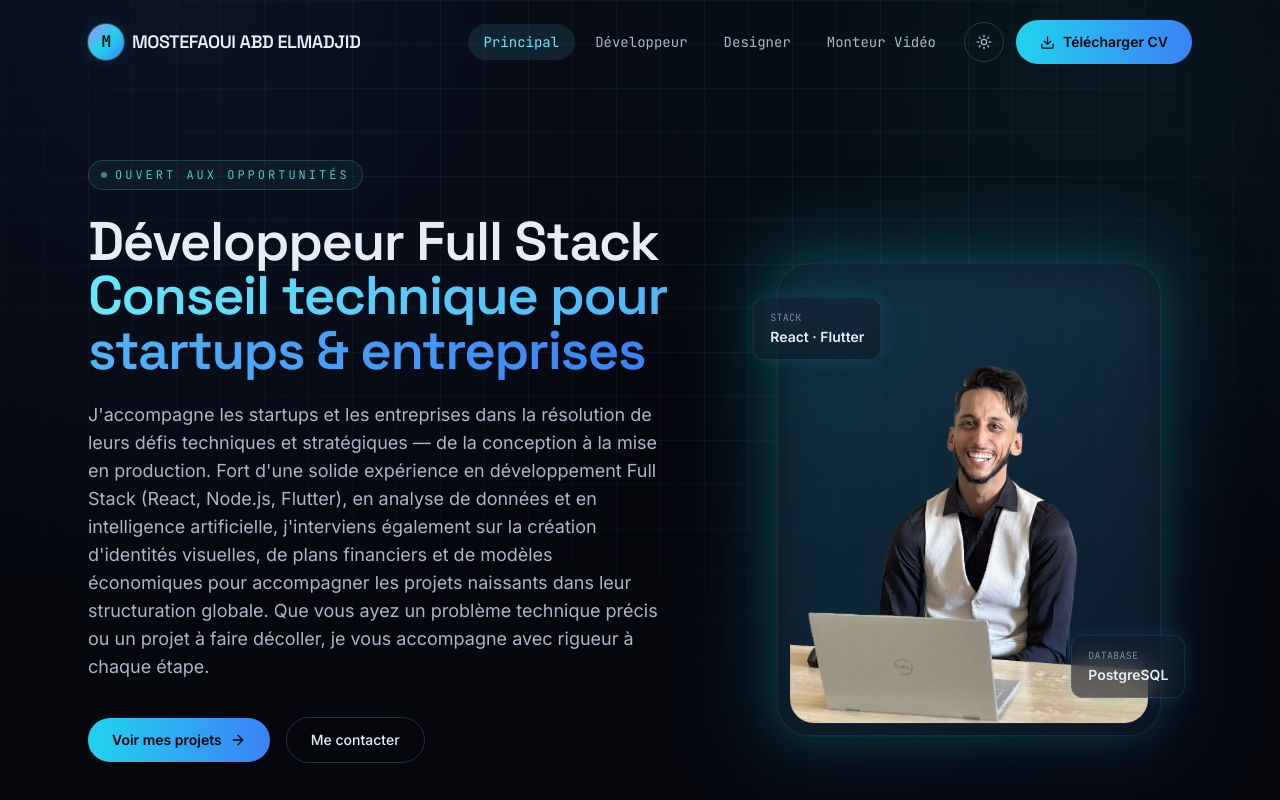
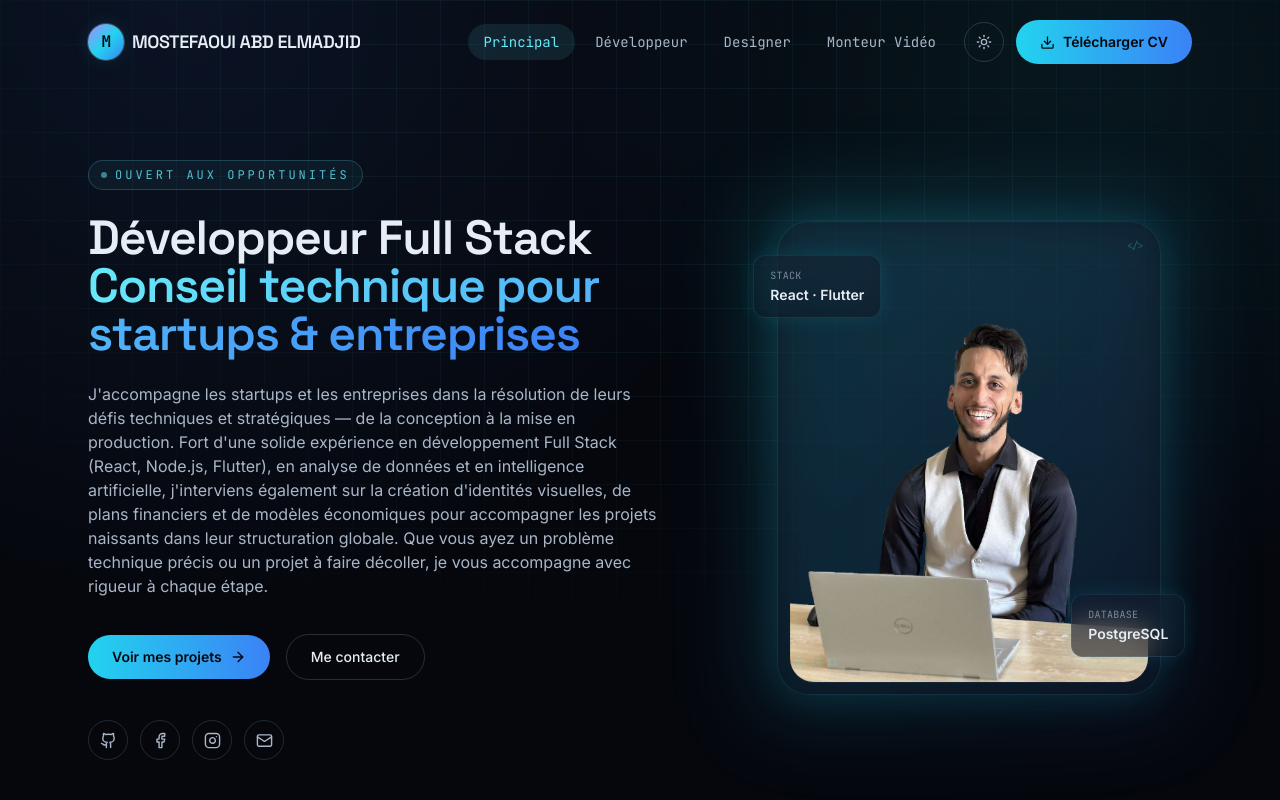
Before and after one commit to ma6id/portfolio, a React (Vite) app: page / in a window 1280 px wide. Shown: the top 800 px of the page. Built offline with nearby package versions, Linux system fonts and the light colour scheme.

Commit message:
feat: réduction taille texte Hero + animation grid derrière la photo

```diff
--- a/src/components/Hero.tsx
+++ b/src/components/Hero.tsx
@@ -16,7 +16,7 @@ export default function Hero() {
           </Reveal>
 
           <Reveal delay={80}>
-            <h1 className="font-display font-semibold text-4xl sm:text-5xl lg:text-[3.4rem] leading-[1.08] tracking-tight text-mist-100 max-w-full break-words">
+            <h1 className="font-display font-semibold text-3xl sm:text-4xl lg:text-5xl leading-[1.1] tracking-tight text-mist-100">
               {identity.role1}
               <br />
               <span className="text-gradient">{identity.role2}</span>
@@ -24,7 +24,7 @@ export default function Hero() {
           </Reveal>
 
           <Reveal delay={160}>
-            <p className="mt-6 text-mist-300 text-base sm:text-lg leading-relaxed max-w-xl">
+            <p className="mt-6 text-mist-300 text-sm sm:text-base leading-relaxed max-w-xl">
               {identity.intro}
             </p>
           </Reveal>
@@ -80,12 +80,22 @@ export default function Hero() {
         <Reveal delay={200} className="relative">
           <div className="relative mx-auto max-w-sm">
             <div className="absolute -inset-6 rounded-[2.5rem] bg-gradient-to-br from-cyan-400/20 to-azure-500/10 blur-2xl" />
-            <div className="relative glass rounded-[2rem] p-3 shadow-glow animate-float">
+            <div className="relative glass rounded-[2rem] p-3 shadow-glow animate-float overflow-hidden">
+              <div
+                className="absolute inset-0 opacity-20 bg-grid-pattern bg-[length:28px_28px] animate-drift pointer-events-none"
+                aria-hidden="true"
+              />
               <img
                 src={identity.photo}
                 alt={identity.name}
-                className="rounded-[1.5rem] w-full aspect-[4/5] object-cover"
+                className="relative rounded-[1.5rem] w-full aspect-[4/5] object-cover"
               />
+              <div className="absolute top-4 right-4 font-mono text-[10px] text-cyan-300/60 animate-pulse" aria-hidden="true">
+                {'</>'}
+              </div>
+              <div className="absolute bottom-6 left-4 font-mono text-[9px] text-cyan-300/40 animate-pulse" style={{ animationDelay: '0.6s' }} aria-hidden="true">
+                01 10 11
+              </div>
             </div>
 
             <div className="absolute -left-6 top-8 glass rounded-xl px-4 py-3 shadow-glow-sm hidden sm:block">
--- a/tailwind.config.js
+++ b/tailwind.config.js
@@ -58,11 +58,16 @@ export default {
           '0%, 100%': { transform: 'translateY(0)' },
           '50%': { transform: 'translateY(-10px)' },
         },
+        drift: {
+          '0%, 100%': { backgroundPosition: '0% 0%' },
+          '50%': { backgroundPosition: '100% 100%' },
+        },
       },
       animation: {
         'fade-up': 'fade-up 0.7s cubic-bezier(0.16,1,0.3,1) forwards',
         blink: 'blink 1s step-start infinite',
         float: 'float 6s ease-in-out infinite',
+        drift: 'drift 12s ease-in-out infinite',
       },
     },
   },
```
